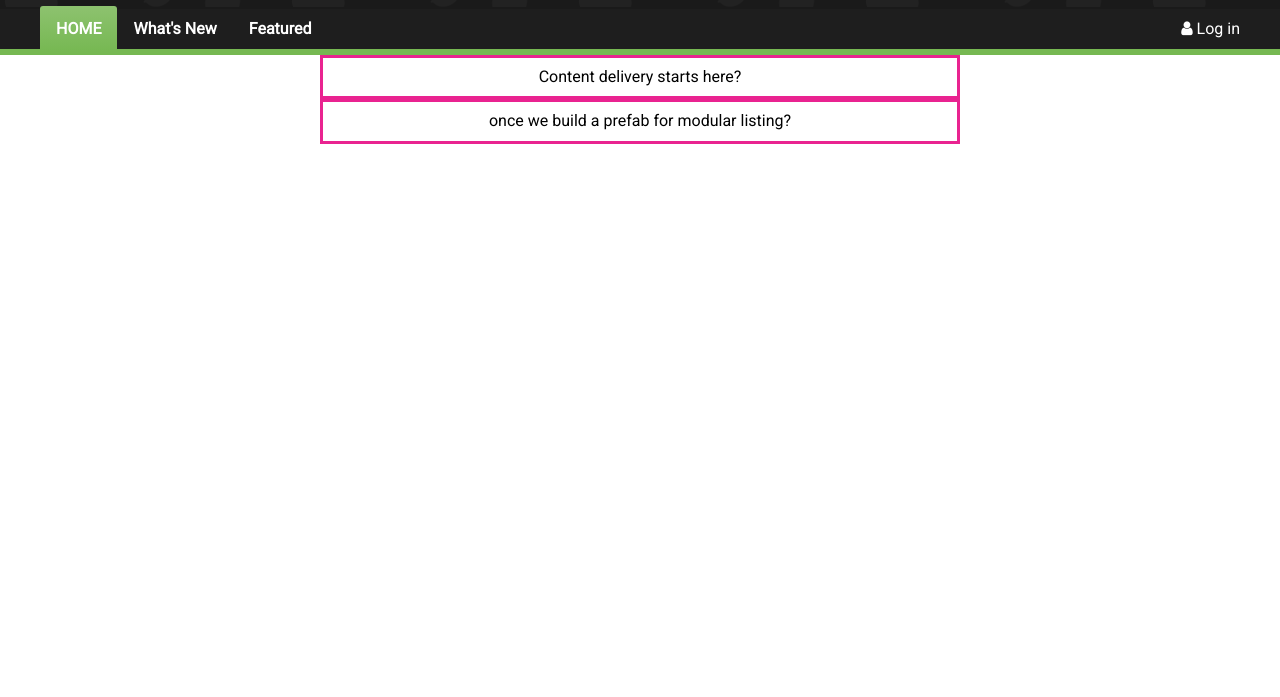
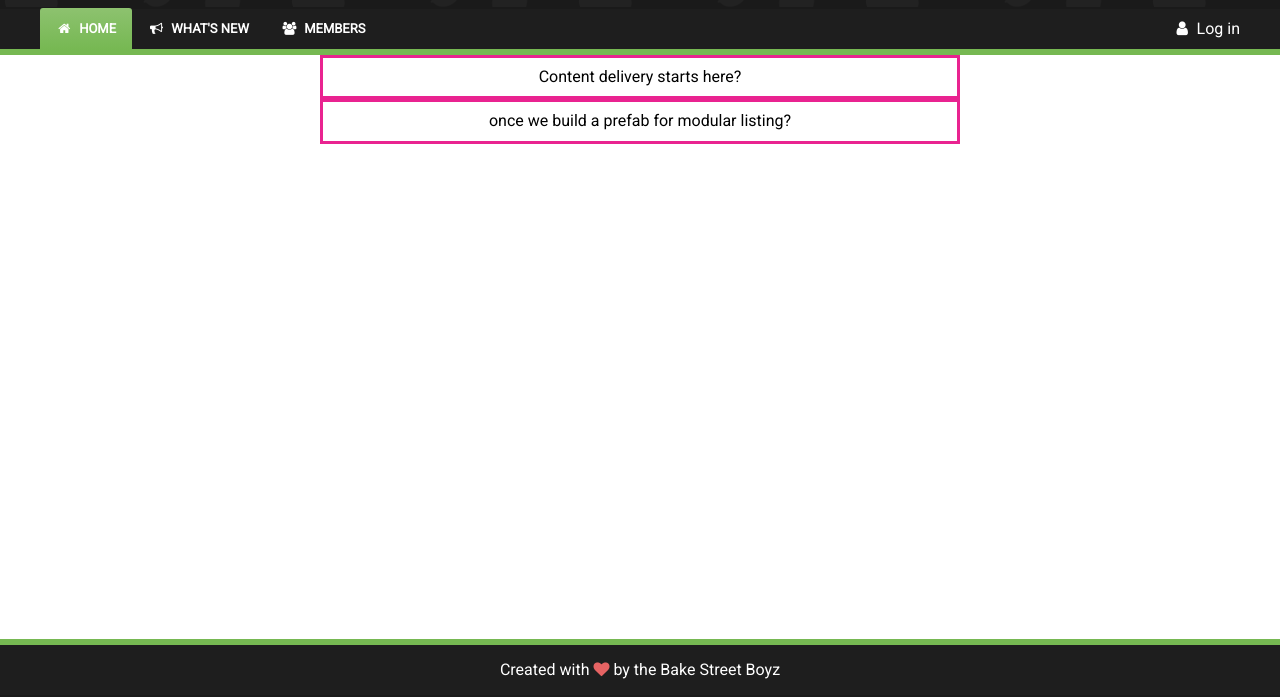
Before and after one commit to tomleah/INSE-RecipeBook, a website: page static/index.html in a window 1280 px wide. Shown: the part 103-800 px from the top of the page. Drawn offline with Linux system fonts and the light colour scheme.

Commit message:
Added footer fixed FA icons.

```diff
--- a/static/index.html
+++ b/static/index.html
@@ -26,23 +26,23 @@
             <ul class="p-nav-link">
                 <li>
                     <a class="p-nav-link-active" href="#LINK1">
-                        <b>Home</b>
+                        <i class="fa fa-home fa-fw" aria-hidden="true"></i> &nbsp;Home
                     </a>
                 </li>
                 <li>
                     <a href="LINK2">
-                        <b>What's New</b>
+                        <i class="fa fa-bullhorn fa-fw" aria-hidden="true"></i> &nbsp;What's New
                     </a>
                 </li>
                 <li>
                     <a href="LINK3">
-                        <b>Featured</b>
+                        <i class="fa fa-users fa-fw" aria-hidden="true"></i> &nbsp;Members
                     </a>
                 </li>
             </ul>
             <div class="p-nav-opposite">
                 <a href="LINK4" class="p-navgroup-link">
-                    <i class="fa fa-user" aria-hidden="true"></i> Log in
+                    <i class="fa fa-user fa-fw" aria-hidden="true"></i> Log in
                 </a>
             </div>
         </div>
@@ -55,6 +55,16 @@
     <div class="boxed">
         once we build a prefab for modular listing?
     </div>
+
+
+    <!--FOOTER -->
+    <div class="footer">
+        <p> Created with
+            <span style="color:rgb(230, 99, 99)">
+                <i class="fa fa-heart" aria-hidden="true"></i>
+            </span> by the Bake Street Boyz</p>
+    </div>
+
 </body>
 
 
--- a/static/styles/master.css
+++ b/static/styles/master.css
@@ -76,6 +76,9 @@ li a {
     margin: 0;
     padding: 0;
     overflow: hidden;
+    font-size: 13px;
+    font-weight: bold;
+    text-transform: uppercase;
 }
 
 .p-nav-link-active {
@@ -98,6 +101,8 @@ li a {
     text-decoration:none;
 }
 
+
+
 /* ========== [LEE] CONTENT ========== */
 
 .boxed {
@@ -106,4 +111,20 @@ li a {
     border: 3px solid rgb(233, 35, 144);
     padding: 10px;
     text-align: center;
-  }
+}
+
+
+
+/* ========== [LEE] FOOTER ========== */
+
+.footer {
+    position: fixed;
+    left: 0;
+    bottom: 0;
+    width: 100%;
+    background: #1e1e1e;
+    border-top: 6px solid #76b852;
+    border-bottom: 2px solid #1a1a1a;
+    color: white;
+    text-align: center;
+}
```
